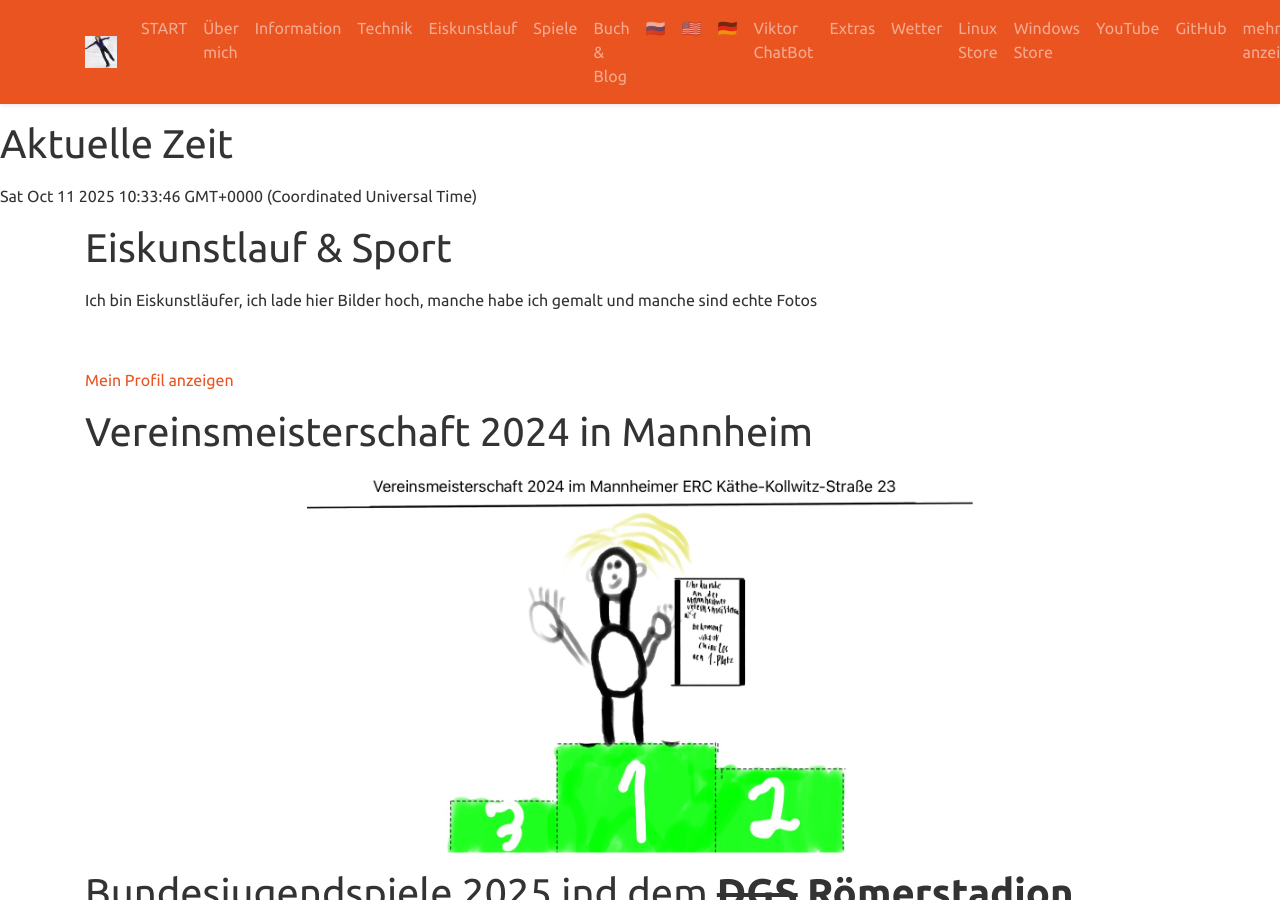
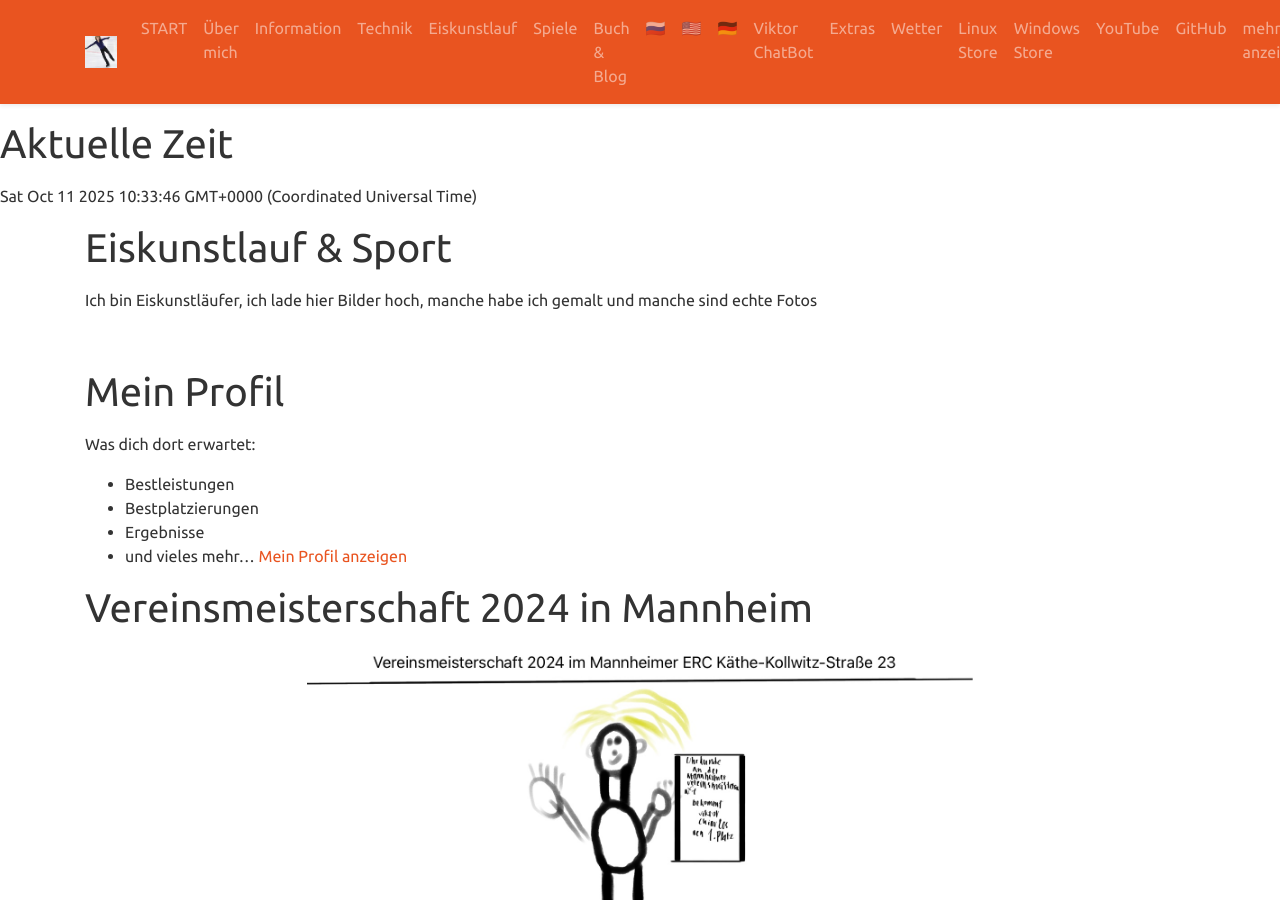
Before and after one commit to viktor-chiarcos/viktor-chiarcos.github.io, a Jekyll site: the page built from _pages/ice.md, in a window 1280 px wide and 900 px high. Built offline with Jekyll 4.4.1, drawn with Linux system fonts in a browser that asks for light colours.

Commit message:
Update ice.md

```diff
--- a/_pages/ice.md
+++ b/_pages/ice.md
@@ -8,6 +8,13 @@ Ich bin Eiskunstläufer, ich lade hier Bilder hoch, manche habe ich gemalt und m
 
 &nbsp;
 
+# Mein Profil
+Was dich dort erwartet:
+
+- Bestleistungen
+- Bestplatzierungen
+- Ergebnisse
+- und vieles mehr...
 [Mein Profil anzeigen](https://deu-s.de/athletinnen/name/viktorchiarcos)
 
 # Vereinsmeisterschaft 2024 in Mannheim
```
